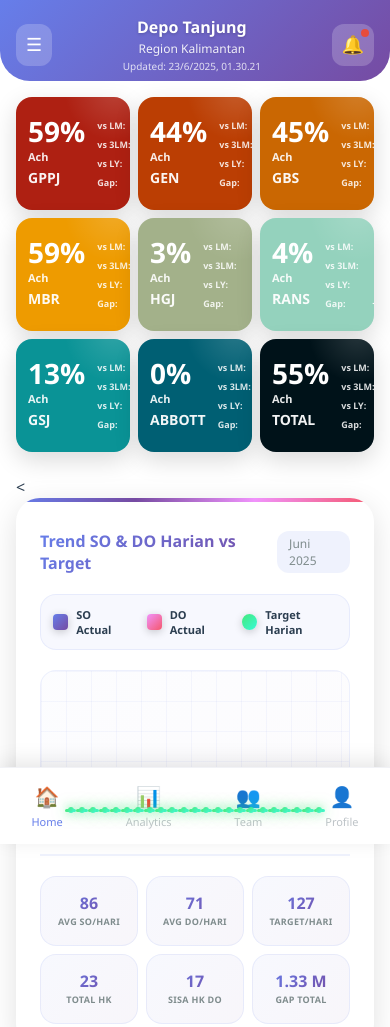
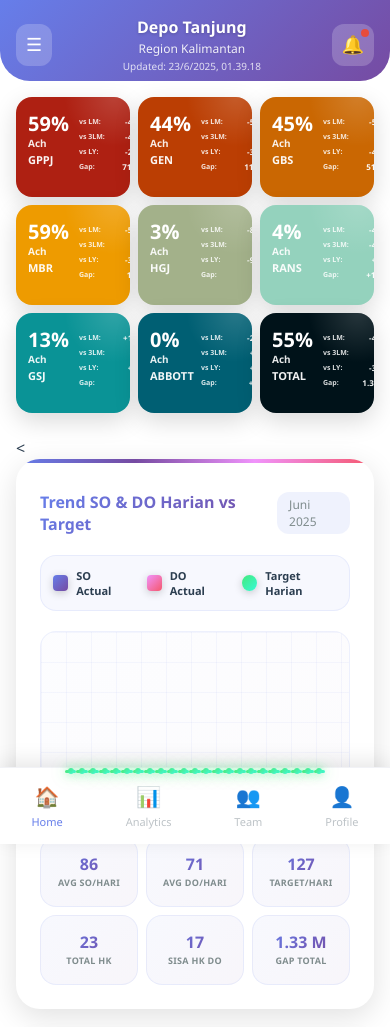
Before and after one commit to kisman271128/salesman-dashboard, a plain HTML site: page dashboard.html in a window 390 px wide. Shown: the top 1027 px of the page. Drawn offline with Linux system fonts and the light colour scheme; sample sign-in values are in the browser's storage.

Commit message:
Morning update: 2025-06-23 01:39:19

```diff
--- a/dashboard.html
+++ b/dashboard.html
@@ -166,15 +166,15 @@
         .lob-card.color-7 { background-color: #005f73; }
         .lob-card.color-8 { background-color: #001219; }
 
-		/* ✅ CSS untuk layout LOB card baru (AFTER) */
+		/* ✅ Improved CSS untuk layout LOB card dengan metrics yang lebih rapi */
 
 		.card-content-new {
 			display: flex;
 			justify-content: space-between;
 			align-items: flex-start;
 			height: 100%;
-			gap: 12px;
-			padding: 8px 0;
+			gap: 8px;                           /* ✅ Reduced gap untuk lebih compact */
+			padding: 6px 0;
 		}
 
 		.card-left-new {
@@ -182,40 +182,41 @@
 			flex-direction: column;
 			justify-content: flex-start;
 			align-items: flex-start;
-			flex: 1;
+			flex: 0 0 50%;                      /* ✅ Fixed width 50% */
+			min-width: 0;                       /* ✅ Allow shrinking */
 		}
 
 		.card-amount-new {
-			font-size: 28px;                     /* ✅ Lebih besar untuk emphasis */
+			font-size: 24px;                    /* ✅ Slightly smaller untuk fit better */
 			font-weight: 800;
-			line-height: 1;
+			line-height: 0.9;
+			margin-bottom: 3px;
+			color: white;
+		}
+
+		.card-subtitle-new {
+			font-size: 10px;
+			font-weight: 600;
+			opacity: 0.9;
 			margin-bottom: 4px;
 			color: white;
 		}
 
-		.card-subtitle-new {
-			font-size: 11px;
-			font-weight: 600;
-			opacity: 0.9;
-			margin-bottom: 6px;
-			color: white;
-		}
-
 		.card-title-new {
-			font-size: 14px;                     /* ✅ Lebih besar dari sebelumnya */
+			font-size: 13px;                    /* ✅ Slightly smaller */
 			font-weight: 700;
 			opacity: 0.95;
 			color: white;
-			line-height: 1.2;
+			line-height: 1.1;
 		}
 
 		.card-right-new {
 			display: flex;
 			flex-direction: column;
-			gap: 3px;                            /* ✅ Spacing antar metrics */
-			min-width: 65px;
-			flex-shrink: 0;
-			align-items: flex-end;               /* ✅ Align ke kanan */
+			gap: 2px;                           /* ✅ Tighter spacing */
+			flex: 1;                            /* ✅ Take remaining space */
+			min-width: 75px;                    /* ✅ Increased min-width */
+			max-width: 75px;                    /* ✅ Max width untuk consistency */
 		}
 
 		.metric-item-new {
@@ -224,25 +225,58 @@
 			align-items: center;
 			width: 100%;
 			padding: 1px 0;
-			min-height: 14px;
+			min-height: 12px;
+			white-space: nowrap;                /* ✅ Prevent wrapping */
 		}
 
 		.metric-label-new {
-			font-size: 9px;
+			font-size: 8px;                     /* ✅ Consistent small size */
 			font-weight: 600;
 			opacity: 0.85;
 			color: white;
 			flex-shrink: 0;
-			margin-right: 6px;
+			margin-right: 4px;
+			min-width: 32px;                    /* ✅ Fixed width for labels */
 		}
 
 		.metric-value-new {
-			font-size: 10px;                     /* ✅ Slightly larger */
+			font-size: 9px;                     /* ✅ Slightly larger untuk readability */
 			font-weight: 700;
 			color: white;
 			text-align: right;
-			min-width: 35px;
+			flex-shrink: 0;
 			opacity: 0.95;
+			min-width: 30px;                    /* ✅ Ensure space for values */
+		}
+
+		/* ✅ Responsive adjustments untuk mobile */
+		@media (max-width: 480px) {
+			.card-content-new {
+				gap: 6px;
+			}
+
+			.card-amount-new {
+				font-size: 20px;
+			}
+
+			.card-title-new {
+				font-size: 11px;
+			}
+
+			.card-right-new {
+				min-width: 65px;
+				max-width: 65px;
+			}
+
+			.metric-label-new {
+				font-size: 7px;
+				min-width: 28px;
+			}
+
+			.metric-value-new {
+				font-size: 8px;
+				min-width: 25px;
+			}
 		}
 		.chart-section {
 			background: white;
--- a/data/dashboard.json
+++ b/data/dashboard.json
@@ -1,5 +1,5 @@
 {
-  "last_updated": "2025-06-23 01:30:21",
+  "last_updated": "2025-06-23 01:39:18",
   "depo_name": "Depo Tanjung",
   "region_name": "Region Kalimantan",
   "lob_cards": [
```
